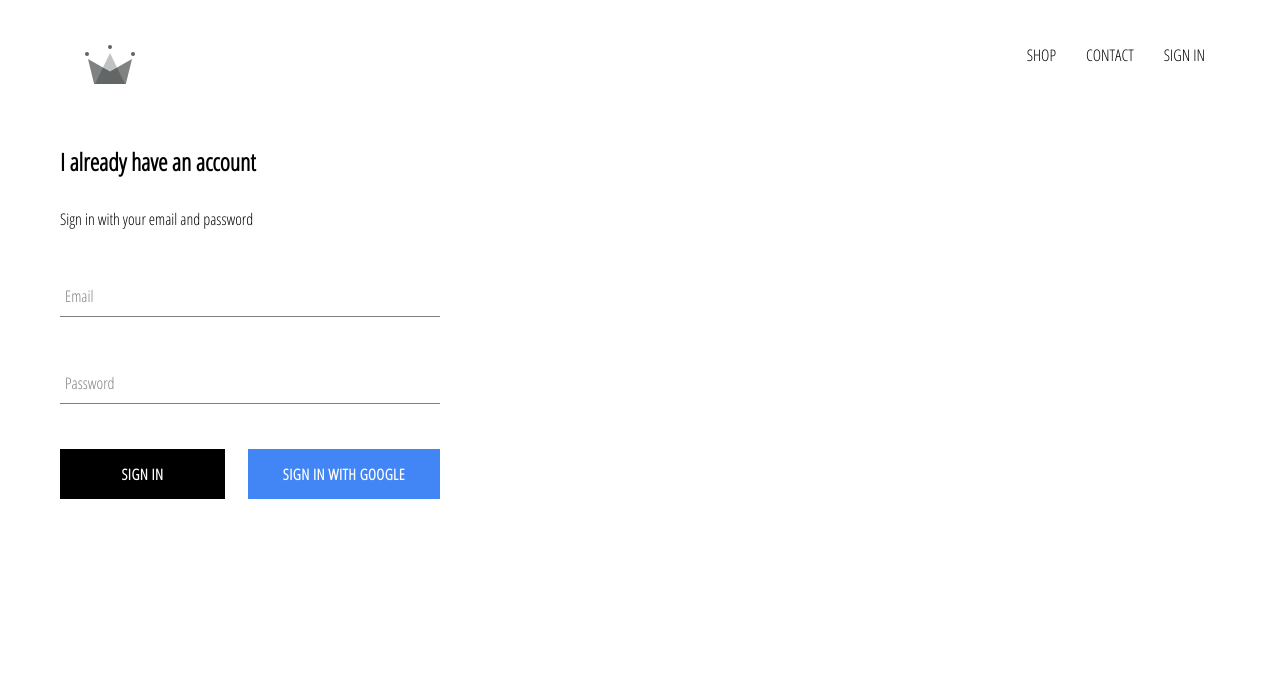
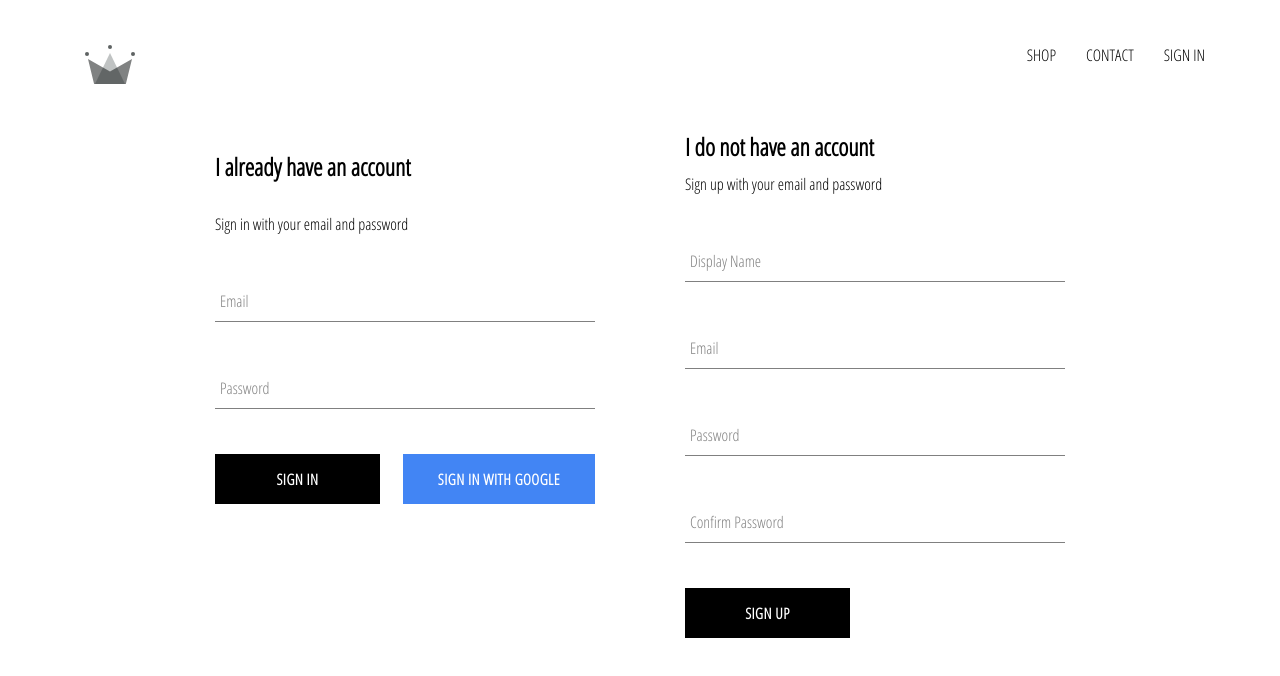
Before and after one commit to jbarrientos/clothes-ecommerce, a React (Create React App) app: page /signin in a window 1280 px wide. Shown: the top 676 px of the page. Built offline with nearby package versions, Linux system fonts and the light colour scheme; no server answers.

Commit message:
Implemented firebase utils, included ability to store authenticated users into our firestore database

```diff
--- a/src/App.js
+++ b/src/App.js
@@ -6,7 +6,7 @@
 import ShopPage from './pages/shop/shop.component';
 import Header from './components/header-component/header-component.component';
 import SignInAndSignUpPage from './pages/sign-in-and-sign-up/sign-in-and-sign-up.component';
-import { auth } from './firebase/firebase.utils';
+import { auth, createUserProfileDocument } from './firebase/firebase.utils';
 
 // const HatsPage = () => (<div>
 //     <h1>HATS PAGE</h1>
@@ -26,12 +26,27 @@
   }
 
   componentDidMount(){
-    this.unsubscribeFromAuth = auth.onAuthStateChanged(user => {
-      this.setState({
-        currentUser: user
-      });
+    this.unsubscribeFromAuth = auth.onAuthStateChanged(async userAuth => {
 
-      console.log(this.state.currentUser);
+      if(userAuth){
+        const userRef = await createUserProfileDocument(userAuth);
+
+        userRef.onSnapshot(snapshot => {
+          this.setState({
+            currentUser: {
+              id: snapshot.id,
+              ...snapshot.data()
+            }
+          });
+        });
+
+
+      }else{
+        this.setState({
+          currentUser: userAuth
+        });
+      }
+
     });
   }
 
--- /dev/null
+++ b/src/components/sign-up/sign-up.component.jsx
@@ -0,0 +1,106 @@
+import React from 'react';
+import FormInput from '../form-input/form-input.component';
+import CustomButton from '../custom-button/custom-button.component';
+
+import { auth, createUserProfileDocument } from '../../firebase/firebase.utils';
+
+import './sign-up.styles.scss';
+
+class SignUp extends React.Component{
+  constructor(){
+    super();
+
+    this.state = {
+      displayName: '',
+      email: '',
+      password: '',
+      confirmPassword: ''
+    };
+  }
+
+  handleSubmit = async event =>{
+    event.preventDefault();
+
+    const { displayName, email, password, confirmPassword } = this.state;
+
+    if(password != confirmPassword){
+      alert("Passwords don't match");
+      return;
+    }
+
+    try {
+      const { user } = await auth.createUserWithEmailAndPassword(email, password);
+
+      await createUserProfileDocument(user, { displayName });
+
+      this.setState({
+        displayName: '',
+        email: '',
+        password: '',
+        confirmPassword: ''
+      });
+
+    } catch (error) {
+      console.log(error);
+    }
+  }
+
+  handleChange = event => {
+
+    const { name, value } = event.target;
+
+    this.setState({
+      [name]: value
+    });
+
+  }
+
+  render(){
+    const { displayName, email, password, confirmPassword } = this.state;
+    return (
+      <div className='sign-up'>
+        <h2 className='title'>I do not have an account</h2>
+        <span>Sign up with your email and password</span>
+        <form className='sign-up-form' onSubmit={this.handleSubmit}>
+          <FormInput
+          type='text'
+          name='displayName'
+          value={displayName}
+          onChange={this.handleChange}
+          label='Display Name'
+          required
+          />
+          <FormInput
+          type='email'
+          name='email'
+          value={email}
+          onChange={this.handleChange}
+          label='Email'
+          required
+          />
+          <FormInput
+          type='password'
+          name='password'
+          value={password}
+          onChange={this.handleChange}
+          label='Password'
+          required
+          />
+          <FormInput
+          type='password'
+          name='confirmPassword'
+          value={confirmPassword}
+          onChange={this.handleChange}
+          label='Confirm Password'
+          required
+          />
+          <CustomButton type='submit'>
+            SIGN UP
+          </CustomButton>
+        </form>
+      </div>
+    );
+  }
+}
+
+export default SignUp;
--- /dev/null
+++ b/src/components/sign-up/sign-up.styles.scss
@@ -0,0 +1,9 @@
+.sign-up{
+  display: flex;
+  flex-direction: column;
+  width: 380px;
+
+  .title{
+    margin: 10px 0;
+  }
+}
--- a/src/firebase/firebase.utils.js
+++ b/src/firebase/firebase.utils.js
@@ -11,6 +11,34 @@
   appId: "1:366967566889:web:9bf7b4b96188a9b052e238"
 };
 
+export const createUserProfileDocument = async (userAuth, additionalData) => {
+  if(!userAuth) return;
+
+  const userRef = firestore.doc(`users/${userAuth.uid}`);
+
+  const snapshot = await userRef.get();
+
+  if(!snapshot.exists){
+    const { displayName, email } = userAuth;
+    const createdAt = new Date();
+
+    try {
+      await userRef.set({
+        displayName,
+        email,
+        createdAt,
+        ...additionalData
+      });
+    } catch (error) {
+      console.log('error creating user', error.message);
+    }
+  }
+
+  return userRef;
+
+
+};
+
 firebase.initializeApp(config);
 
 export const auth = firebase.auth();
--- a/src/pages/sign-in-and-sign-up/sign-in-and-sign-up.component.jsx
+++ b/src/pages/sign-in-and-sign-up/sign-in-and-sign-up.component.jsx
@@ -1,11 +1,13 @@
 import React from 'react';
 import SignIn from '../../components/sign-in/sign-in.component';
+import SignUp from '../../components/sign-up/sign-up.component';
 
 import './sign-in-and-sign-up.styles.scss';
 
 const SignInAndSignUpPage = () => (
   <div className='sign-in-and-sign-up'>
     <SignIn />
+    <SignUp />
   </div>
 );
 
--- a/src/pages/sign-in-and-sign-up/sign-in-and-sign-up.styles.scss
+++ b/src/pages/sign-in-and-sign-up/sign-in-and-sign-up.styles.scss
@@ -0,0 +1,6 @@
+.sign-in-and-sign-up{
+  width: 850px;
+  display: flex;
+  justify-content: space-between;
+  margin: 30px auto;
+}
```
Also changed, not shown: src/components/custom-button/custom-button.component.jsx (line endings or trailing spaces).
